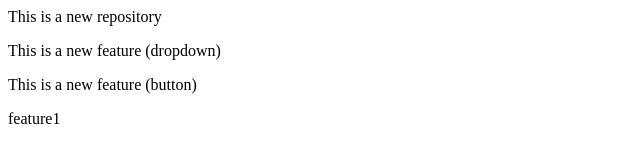
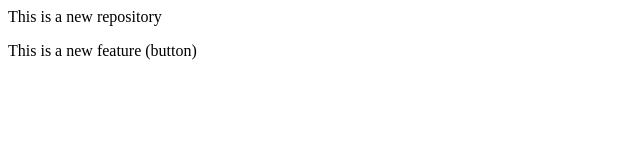
Before and after one commit to Maaz2901/LocalRepo, a plain HTML site: page index.html in a window 1280 px wide. Shown: the whole page, without its empty margins (0-640 px from the left). Drawn offline with Linux system fonts and the light colour scheme.

```diff
--- a/index.html
+++ b/index.html
@@ -1,4 +1,2 @@
 <P> This is a new repository</P>
-<p>This is a new feature (dropdown)</p>
 <p>This is a new feature (button)</p>
-feature1
```
